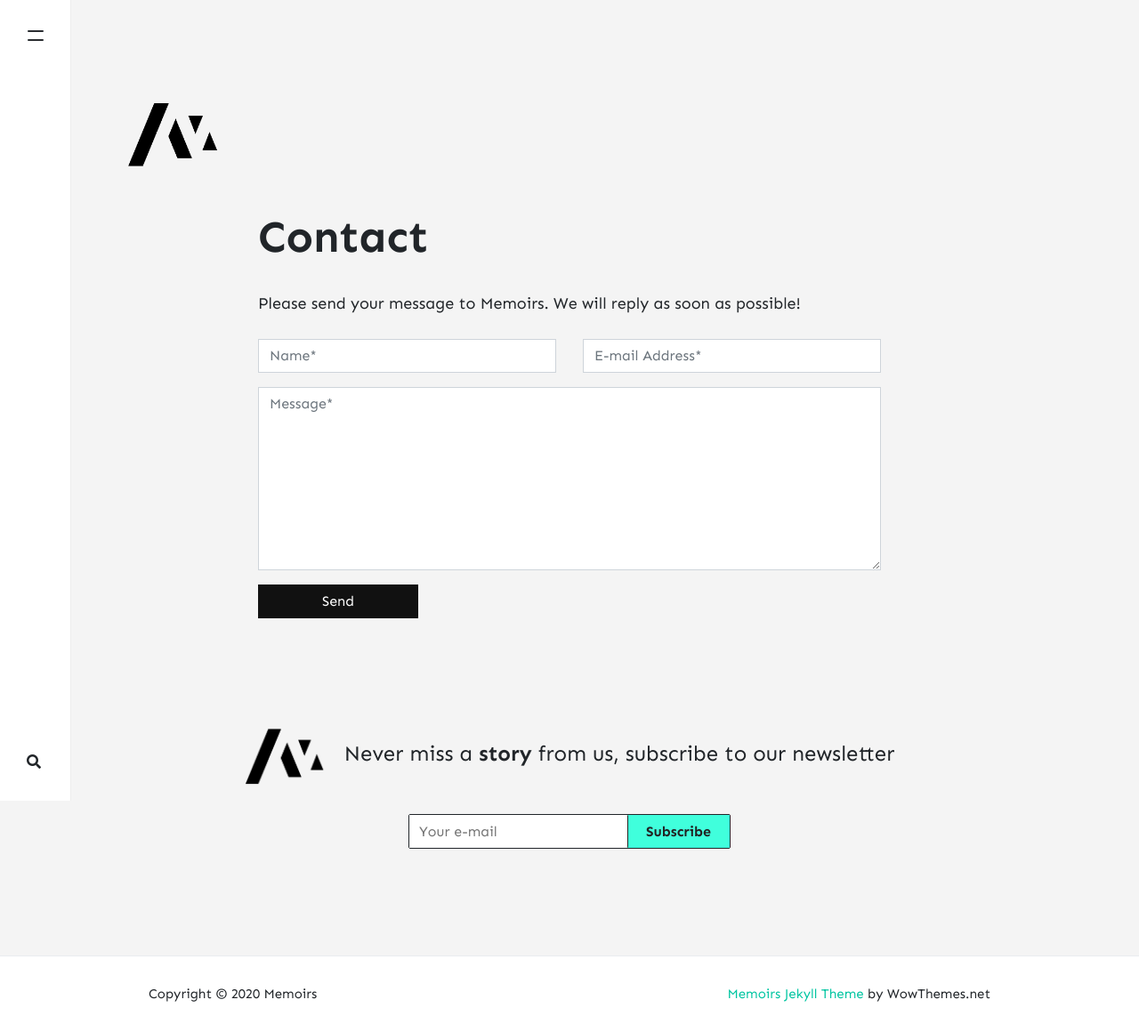
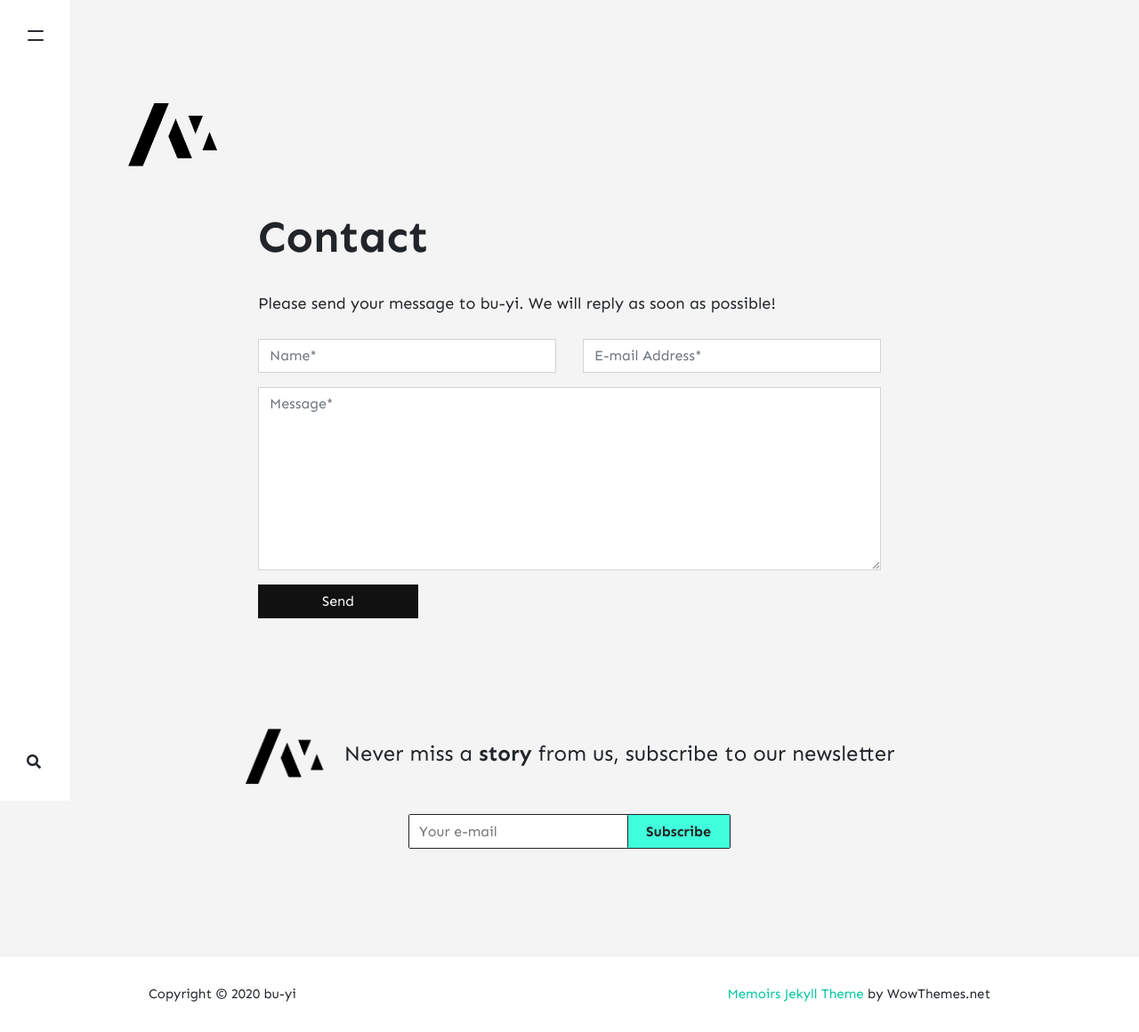
Before and after one commit to kangbuyi31/kangbuyi31.github.io, a Jekyll site: the page built from _pages/contact.md, in a window 1280 px wide. Shown: the whole page at 89% size. Built offline with Jekyll 4.4.1, drawn with Linux system fonts in a browser that asks for light colours; nearby versions of some CDN libraries; comment, search, counter and statistics services are not loaded; part of the change alters nothing that is shown.

Commit message:
Update _config.yml

```diff
--- a/_config.yml
+++ b/_config.yml
@@ -1,29 +1,27 @@
 # Site
-name: "Memoirs"
-title: "Memoirs"
+name: "bu-yi"
+title: "안녕하세용"
 description: "I will take you on the fabulous world of exploration. Travel, culture, lifestyle. Eat, Pray, Love!"
 logo: 'assets/images/logo.png'
 favicon: 'assets/images/logo.png'
-#url: "https://kangbuyi31.github.io"
 baseurl: "https://kangbuyi31.github.io"
-#baseurl: ""
 google_analytics: 'UA-xxxxxxxx-1'
-disqus: 'demowebsite'
+disqus: 'demowebsite' #댓글 플러그인
 mailchimp-list: 'https://wowthemes.us11.list-manage.com/subscribe/post?u=8aeb20a530e124561927d3bd8&amp;id=8c3d2d214b'
 include: ["_pages"]
 permalink: /:title/
-email: wowthemesnet@gmail.com
+email: bu-yi@naver.com
 
 # Authors
 authors:
-  sal:
-    name: Sal
-    display_name: Sal
+  bu-yi:
+    name: 부이
+    display_name: 부잉
     gravatar: e56154546cf4be74e393c62d1ae9f9d4
-    email: wowthemesnet@gmail.com
-    web: https://www.wowthemes.net/donate/
-    twitter: https://twitter.com/wowthemesnet
-    description: "Author of Mediumish, a Bootstrap Medium styled template available for WordPress, HTML, Ghost and Jekyll. You are currently previewing Jekyll template demo."
+    email: bu-yi@naver.com
+    web: https://kangbuyi31.github.io
+    twitter: https://twitter.com/
+    description: "방가워욤."
   john:
     name: John
     display_name: John
```
